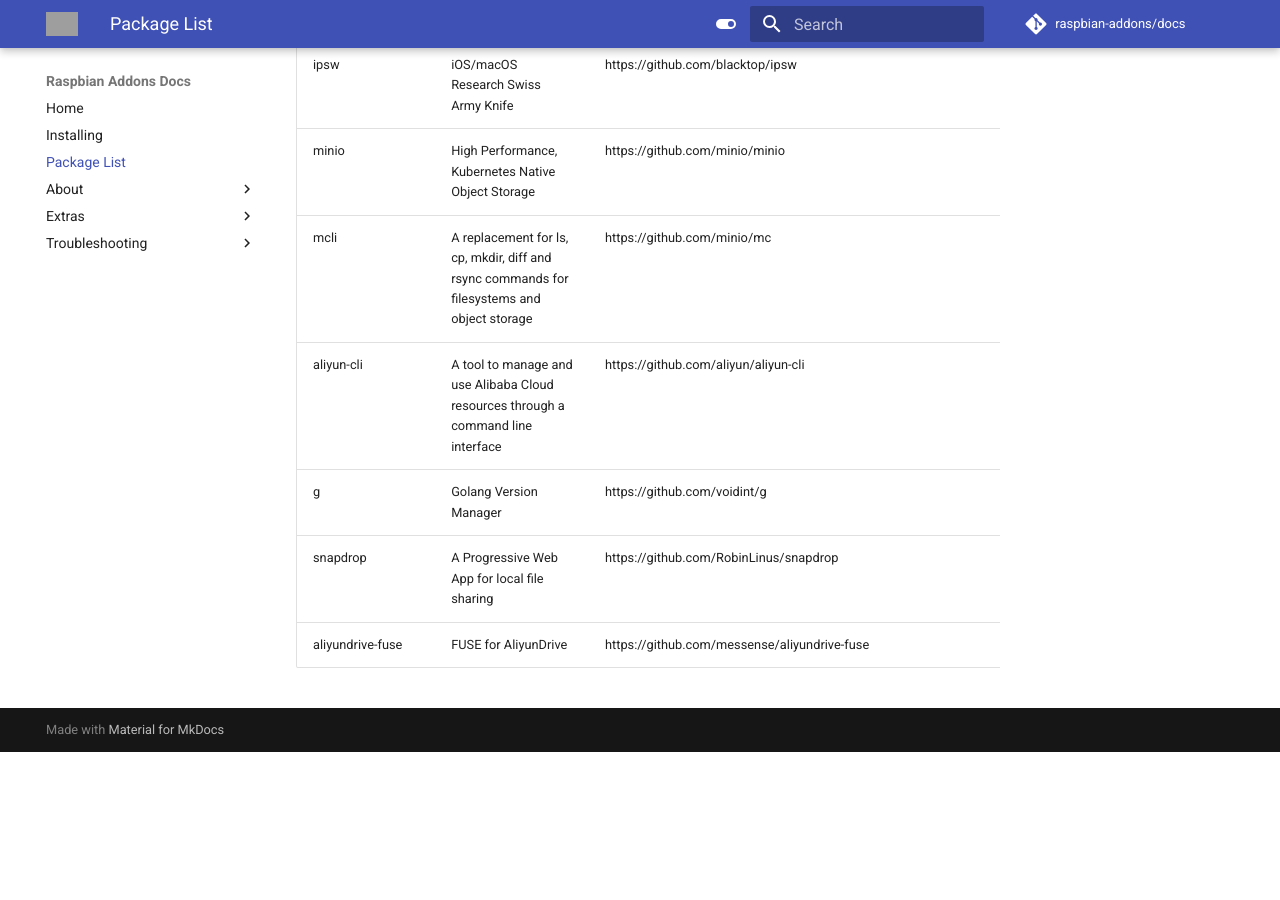
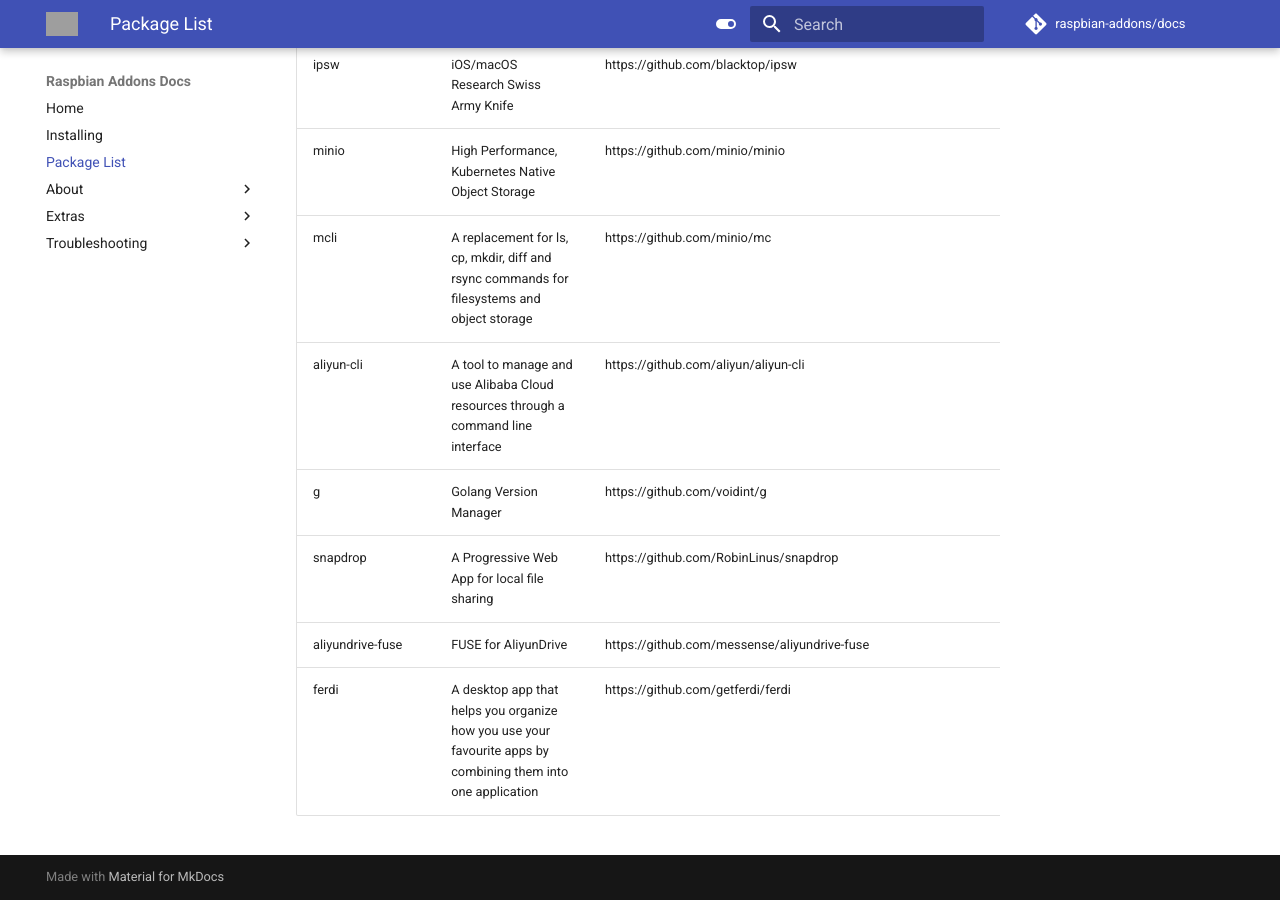
Before and after one commit to raspbian-addons/docs, an MkDocs documentation site: the page built from docs/package-list.md, in a window 1280 px wide and 900 px high, scrolled down 19369 px. Built offline with MkDocs 1.6.1 and Material for MkDocs 9.7.7, drawn with Linux system fonts in a browser that asks for light colours; comment, search, counter and statistics services are not loaded; before the commit the page ends 20121 px from its top, so only the background shows below that; grey boxes are pictures that could not be loaded.

Commit message:
packagelist: add ferdi (#26)

```diff
--- a/docs/package-list.md
+++ b/docs/package-list.md
@@ -240,3 +240,4 @@
 | g | Golang Version Manager | https://github.com/voidint/g |
 | snapdrop | A Progressive Web App for local file sharing | https://github.com/RobinLinus/snapdrop |
 | aliyundrive-fuse | FUSE for AliyunDrive | https://github.com/messense/aliyundrive-fuse |
+| ferdi | A desktop app that helps you organize how you use your favourite apps by combining them into one application | https://github.com/getferdi/ferdi |
```
